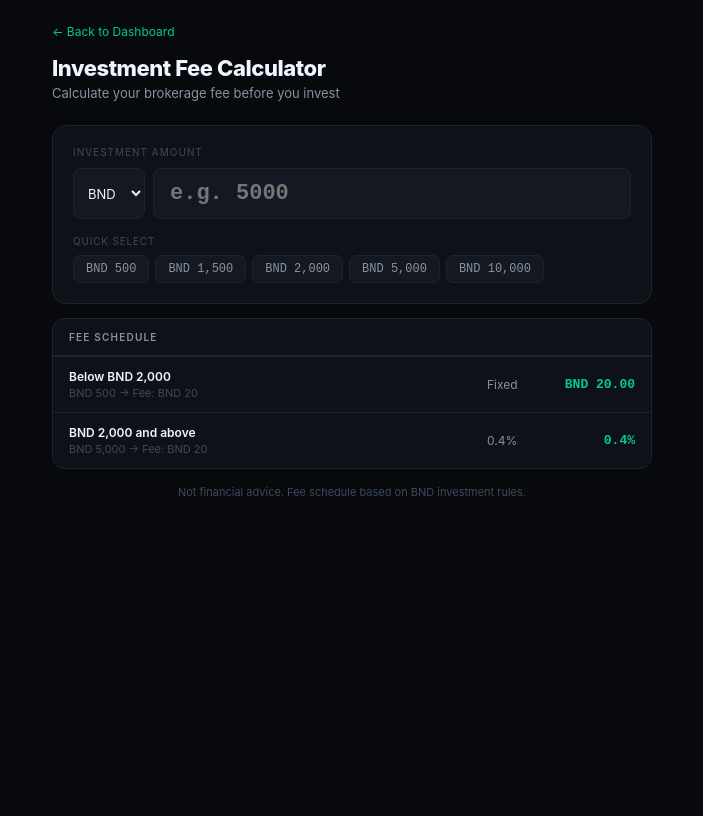
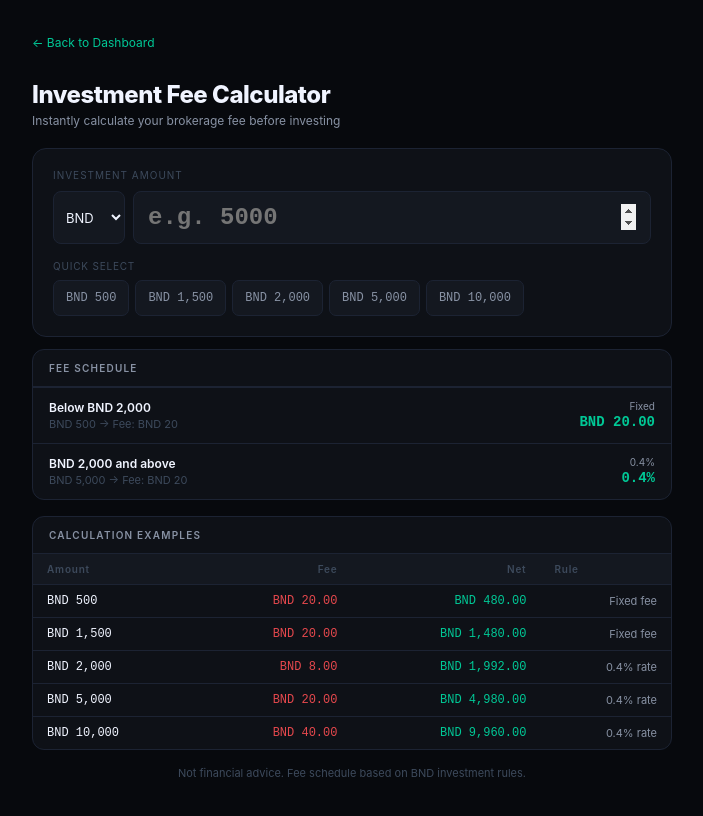
Before and after one commit to hakimendy/Stock-portfolio, a Next.js app: page /tools in a window 1280 px wide. Shown: the top 816 px of the page, without its empty margins (288-991 px from the left). Built offline with nearby package versions, Linux system fonts and the light colour scheme.

Commit message:
Add files via upload

```diff
--- a/app/tools/page.tsx
+++ b/app/tools/page.tsx
@@ -1,5 +1,5 @@
 "use client";
-import { useState } from "react";
+import { useState, useEffect } from "react";
 
 const fmt = (n: number, d = 2) =>
   (+n).toLocaleString("en-US", {minimumFractionDigits: d, maximumFractionDigits: d});
@@ -11,40 +11,77 @@ const calcFee = (amount: number) => {
   return {fee, net: amount - fee, pct: 0.4, rule: "0.4% rate"};
 };
 
+const useIsMobile = () => {
+  const [mobile, setMobile] = useState(() =>
+    typeof window !== "undefined" ? window.innerWidth < 640 : false
+  );
+  useEffect(() => {
+    const h = () => setMobile(window.innerWidth < 640);
+    window.addEventListener("resize", h, {passive: true});
+    return () => window.removeEventListener("resize", h);
+  }, []);
+  return mobile;
+};
+
 export default function ToolsPage() {
   const [amt, setAmt] = useState("");
   const [currency, setCurrency] = useState("BND");
+  const isMobile = useIsMobile();
   const amount = parseFloat(amt) || 0;
   const {fee, net, rule} = calcFee(amount);
   const hasValue = amount > 0;
   const examples = [500, 1500, 2000, 5000, 10000];
 
   return (
-    <div style={{background:"#07090D",minHeight:"100vh",color:"#F0F4FF",fontFamily:"-apple-system,sans-serif",padding:"20px 16px"}}>
-      <style>{`*{box-sizing:border-box;margin:0;padding:0}input,select{outline:none;font-family:inherit}input:focus{border-color:#3B82F6!important}`}</style>
+    <div style={{background:"#07090D",minHeight:"100vh",color:"#F0F4FF",
+      fontFamily:"-apple-system,BlinkMacSystemFont,'Inter',sans-serif",
+      padding:isMobile?"14px 16px":"24px"}}>
+      <style>{`
+        *{box-sizing:border-box;margin:0;padding:0}
+        body{overflow-x:hidden}
+        input,select{outline:none;font-family:inherit}
+        input:focus{border-color:#3B82F6!important}
+        input[type=number]::-webkit-inner-spin-button{opacity:1}
+        button{cursor:pointer}
+        @media(max-width:375px){.fee-grid{grid-template-columns:1fr!important}}
+      `}</style>
 
-      <div style={{maxWidth:600,margin:"0 auto 24px"}}>
-        <a href="/" style={{color:"#00C896",fontSize:12,textDecoration:"none",display:"inline-block",marginBottom:16}}>
-          &lt;- Back to Dashboard
+      <div style={{maxWidth:640,margin:"0 auto"}}>
+
+        {/* Back link */}
+        <a href="/" style={{color:"#00C896",fontSize:12,textDecoration:"none",
+          display:"inline-flex",alignItems:"center",gap:5,marginBottom:20,
+          padding:"6px 0",minHeight:36}}>
+          &larr; Back to Dashboard
         </a>
-        <div style={{fontSize:22,fontWeight:800,letterSpacing:"-0.02em",marginBottom:4}}>
-          Investment Fee Calculator
+
+        {/* Title */}
+        <div style={{marginBottom:20}}>
+          <h1 style={{fontSize:isMobile?20:24,fontWeight:800,letterSpacing:"-0.02em",marginBottom:4}}>
+            Investment Fee Calculator
+          </h1>
+          <p style={{fontSize:12,color:"#8892A4"}}>
+            Instantly calculate your brokerage fee before investing
+          </p>
         </div>
-        <div style={{fontSize:13,color:"#8892A4"}}>
-          Calculate your brokerage fee before you invest
-        </div>
-      </div>
 
-      <div style={{maxWidth:600,margin:"0 auto"}}>
+        {/* Input card */}
+        <div style={{background:"#0E1117",border:"1px solid #1C2333",borderRadius:14,
+          padding:isMobile?16:20,marginBottom:12}}>
 
-        <div style={{background:"#0E1117",border:"1px solid #1C2333",borderRadius:14,padding:20,marginBottom:14}}>
-          <div style={{fontSize:10,color:"#3D4A5C",letterSpacing:"0.1em",marginBottom:10}}>INVESTMENT AMOUNT</div>
+          <div style={{fontSize:10,color:"#3D4A5C",letterSpacing:"0.1em",marginBottom:10}}>
+            INVESTMENT AMOUNT
+          </div>
 
+          {/* Currency + Amount */}
           <div style={{display:"flex",gap:8,marginBottom:16}}>
             <select
               value={currency}
               onChange={e => setCurrency(e.target.value)}
-              style={{background:"#141820",border:"1px solid #1C2333",color:"#F0F4FF",padding:"12px 10px",borderRadius:8,fontSize:13,minWidth:72,cursor:"pointer"}}
+              aria-label="Currency"
+              style={{background:"#141820",border:"1px solid #1C2333",color:"#F0F4FF",
+                padding:"12px 8px",borderRadius:8,fontSize:13,
+                minWidth:isMobile?64:72,cursor:"pointer",flexShrink:0}}
             >
               {["BND","USD","SGD","MYR","GBP","EUR"].map(c => <option key={c}>{c}</option>)}
             </select>
@@ -54,18 +91,29 @@ export default function ToolsPage() {
               onChange={e => setAmt(e.target.value)}
               placeholder="e.g. 5000"
               min="0"
+              inputMode="decimal"
               aria-label="Investment amount"
-              style={{flex:1,background:"#141820",border:"1px solid #1C2333",color:"#F0F4FF",padding:"12px 16px",borderRadius:8,fontSize:22,fontFamily:"monospace",fontWeight:700}}
+              style={{flex:1,minWidth:0,background:"#141820",border:"1px solid #1C2333",
+                color:"#F0F4FF",padding:"12px 14px",borderRadius:8,
+                fontSize:isMobile?20:24,fontFamily:"monospace",fontWeight:700}}
             />
           </div>
 
-          <div style={{fontSize:10,color:"#3D4A5C",letterSpacing:"0.08em",marginBottom:8}}>QUICK SELECT</div>
+          {/* Quick select */}
+          <div style={{fontSize:10,color:"#3D4A5C",letterSpacing:"0.08em",marginBottom:8}}>
+            QUICK SELECT
+          </div>
           <div style={{display:"flex",gap:6,flexWrap:"wrap"}}>
             {examples.map(ex => (
               <button
                 key={ex}
                 onClick={() => setAmt(String(ex))}
-                style={{padding:"6px 12px",borderRadius:7,border:`1px solid ${amt===String(ex)?"#00C896":"#1C2333"}`,background:amt===String(ex)?"#00C89618":"#141820",color:amt===String(ex)?"#00C896":"#8892A4",cursor:"pointer",fontSize:12,fontFamily:"monospace"}}
+                style={{padding:isMobile?"7px 10px":"6px 12px",borderRadius:7,
+                  border:`1px solid ${amt===String(ex)?"#00C896":"#1C2333"}`,
+                  background:amt===String(ex)?"#00C89618":"#141820",
+                  color:amt===String(ex)?"#00C896":"#8892A4",
+                  cursor:"pointer",fontSize:12,fontFamily:"monospace",
+                  minHeight:36,flexShrink:0}}
               >
                 {currency} {ex.toLocaleString()}
               </button>
@@ -73,51 +121,129 @@ export default function ToolsPage() {
           </div>
         </div>
 
+        {/* Results */}
         {hasValue && (
           <>
-            <div style={{background:amount<2000?"#F59E0B14":"#00C89614",border:`1px solid ${amount<2000?"#F59E0B40":"#00C89640"}`,borderRadius:10,padding:"12px 16px",marginBottom:12}}>
-              <div style={{fontSize:12,fontWeight:700,color:amount<2000?"#F59E0B":"#00C896",marginBottom:3}}>
-                {amount < 2000 ? "Fixed Fee Rule (below BND 2,000)" : "Percentage Fee Rule (BND 2,000 and above)"}
+            {/* Rule banner */}
+            <div style={{background:amount<2000?"#F59E0B14":"#00C89614",
+              border:`1px solid ${amount<2000?"#F59E0B40":"#00C89640"}`,
+              borderRadius:10,padding:"12px 16px",marginBottom:12}}>
+              <div style={{fontSize:12,fontWeight:700,
+                color:amount<2000?"#F59E0B":"#00C896",marginBottom:3}}>
+                {amount < 2000
+                  ? "Fixed Fee Rule (below BND 2,000)"
+                  : "Percentage Fee Rule (BND 2,000 and above)"}
               </div>
               <div style={{fontSize:11,color:"#8892A4"}}>{rule} applied</div>
             </div>
 
-            <div style={{display:"grid",gridTemplateColumns:"1fr 1fr",gap:10,marginBottom:14}}>
+            {/* 4 result cards */}
+            <div className="fee-grid" style={{display:"grid",
+              gridTemplateColumns:"repeat(auto-fill,minmax(min(140px,100%),1fr))",
+              gap:10,marginBottom:14}}>
               {[
-                {label:"Investment",  val:currency+" "+fmt(amount), color:"#F0F4FF"},
-                {label:"Fee",         val:currency+" "+fmt(fee),    color:"#E5484D"},
-                {label:"Net Amount",  val:currency+" "+fmt(net),    color:"#00C896"},
-                {label:"Fee %",       val:fmt((fee/amount)*100,3)+"%", color:"#F59E0B"},
+                {label:"Investment",  val:currency+" "+fmt(amount),             color:"#F0F4FF"},
+                {label:"Fee",         val:currency+" "+fmt(fee),                color:"#E5484D"},
+                {label:"Net Amount",  val:currency+" "+fmt(net),                color:"#00C896"},
+                {label:"Fee %",       val:fmt((fee/amount)*100,3)+"%",          color:"#F59E0B"},
               ].map(({label,val,color}) => (
-                <div key={label} style={{background:"#0E1117",border:"1px solid #1C2333",borderRadius:10,padding:"14px 16px"}}>
-                  <div style={{fontSize:9,color:"#3D4A5C",letterSpacing:"0.1em",marginBottom:5}}>{label.toUpperCase()}</div>
-                  <div style={{fontSize:18,fontWeight:800,color,fontFamily:"monospace"}}>{val}</div>
+                <div key={label} style={{background:"#0E1117",border:"1px solid #1C2333",
+                  borderRadius:10,padding:"14px 16px"}}>
+                  <div style={{fontSize:9,color:"#3D4A5C",letterSpacing:"0.1em",marginBottom:5}}>
+                    {label.toUpperCase()}
+                  </div>
+                  <div style={{fontSize:isMobile?15:18,fontWeight:800,color,fontFamily:"monospace",
+                    wordBreak:"break-word"}}>
+                    {val}
+                  </div>
                 </div>
               ))}
             </div>
           </>
         )}
 
-        <div style={{background:"#0E1117",border:"1px solid #1C2333",borderRadius:12,overflow:"hidden"}}>
-          <div style={{padding:"12px 16px",borderBottom:"1px solid #1C2333",fontSize:10,color:"#8892A4",letterSpacing:"0.12em",fontWeight:600}}>FEE SCHEDULE</div>
+        {/* Fee schedule */}
+        <div style={{background:"#0E1117",border:"1px solid #1C2333",borderRadius:12,
+          overflow:"hidden",marginBottom:16}}>
+          <div style={{padding:"12px 16px",borderBottom:"1px solid #1C2333",
+            fontSize:10,color:"#8892A4",letterSpacing:"0.12em",fontWeight:600}}>
+            FEE SCHEDULE
+          </div>
           {[
-            ["Below BND 2,000",     "Fixed",  "BND 20.00", "BND 500 -> Fee: BND 20"],
-            ["BND 2,000 and above", "0.4%",   "0.4%",      "BND 5,000 -> Fee: BND 20"],
-          ].map(([range,type,fee2,ex]) => (
-            <div key={range} style={{display:"grid",gridTemplateColumns:"1fr 60px 80px",gap:8,padding:"12px 16px",borderTop:"1px solid #1C2333"}}>
-              <div>
-                <div style={{fontSize:12,color:"#F0F4FF",fontWeight:600}}>{range}</div>
-                <div style={{fontSize:11,color:"#3D4A5C",marginTop:2}}>{ex}</div>
+            {range:"Below BND 2,000",     type:"Fixed",  fee:"BND 20.00",  ex:"BND 500 -> Fee: BND 20"},
+            {range:"BND 2,000 and above", type:"0.4%",   fee:"0.4%",       ex:"BND 5,000 -> Fee: BND 20"},
+          ].map(({range,type,fee: f2,ex}) => (
+            <div key={range} style={{padding:"12px 16px",borderTop:"1px solid #1C2333"}}>
+              <div style={{display:"flex",justifyContent:"space-between",
+                alignItems:"flex-start",gap:8,flexWrap:"wrap"}}>
+                <div style={{flex:1,minWidth:140}}>
+                  <div style={{fontSize:12,color:"#F0F4FF",fontWeight:600,marginBottom:2}}>
+                    {range}
+                  </div>
+                  <div style={{fontSize:11,color:"#3D4A5C"}}>{ex}</div>
+                </div>
+                <div style={{textAlign:"right",flexShrink:0}}>
+                  <div style={{fontSize:10,color:"#8892A4",marginBottom:2}}>{type}</div>
+                  <div style={{fontSize:14,color:"#00C896",fontFamily:"monospace",fontWeight:700}}>
+                    {f2}
+                  </div>
+                </div>
               </div>
-              <div style={{fontSize:12,color:"#8892A4",alignSelf:"center"}}>{type}</div>
-              <div style={{fontSize:13,color:"#00C896",fontFamily:"monospace",fontWeight:700,alignSelf:"center",textAlign:"right"}}>{fee2}</div>
             </div>
           ))}
         </div>
 
-        <div style={{marginTop:16,textAlign:"center",fontSize:11,color:"#3D4A5C"}}>
+        {/* Unit test examples */}
+        <div style={{background:"#0E1117",border:"1px solid #1C2333",borderRadius:12,
+          overflow:"hidden",marginBottom:16}}>
+          <div style={{padding:"12px 16px",borderBottom:"1px solid #1C2333",
+            fontSize:10,color:"#8892A4",letterSpacing:"0.12em",fontWeight:600}}>
+            CALCULATION EXAMPLES
+          </div>
+          <div style={{overflowX:"auto"}}>
+            <table style={{borderCollapse:"collapse",width:"100%",minWidth:280}}>
+              <thead>
+                <tr style={{background:"#141820"}}>
+                  {["Amount","Fee","Net","Rule"].map(h => (
+                    <th key={h} style={{padding:"9px 14px",textAlign:"right",fontSize:10,
+                      color:"#3D4A5C",letterSpacing:"0.08em",fontWeight:600,
+                      textAlign:h==="Amount"||h==="Rule"?"left":"right"} as any}>
+                      {h}
+                    </th>
+                  ))}
+                </tr>
+              </thead>
+              <tbody>
+                {[500,1500,2000,5000,10000].map(a => {
+                  const {fee: f, net: n, rule: r} = calcFee(a);
+                  return (
+                    <tr key={a} style={{borderTop:"1px solid #1C2333",
+                      background:a===amount?"#00C89608":"transparent"}}>
+                      <td style={{padding:"9px 14px",fontSize:12,fontFamily:"monospace",
+                        color:"#F0F4FF",fontWeight:a===amount?700:400}}>
+                        {currency} {a.toLocaleString()}
+                      </td>
+                      <td style={{padding:"9px 14px",textAlign:"right",fontSize:12,
+                        fontFamily:"monospace",color:"#E5484D"}}>
+                        {currency} {fmt(f)}
+                      </td>
+                      <td style={{padding:"9px 14px",textAlign:"right",fontSize:12,
+                        fontFamily:"monospace",color:"#00C896"}}>
+                        {currency} {fmt(n)}
+                      </td>
+                      <td style={{padding:"9px 14px",textAlign:"right",fontSize:11,
+                        color:"#8892A4"}}>{r}</td>
+                    </tr>
+                  );
+                })}
+              </tbody>
+            </table>
+          </div>
+        </div>
+
+        <p style={{textAlign:"center",fontSize:11,color:"#3D4A5C",paddingBottom:20}}>
           Not financial advice. Fee schedule based on BND investment rules.
-        </div>
+        </p>
       </div>
     </div>
   );
```
